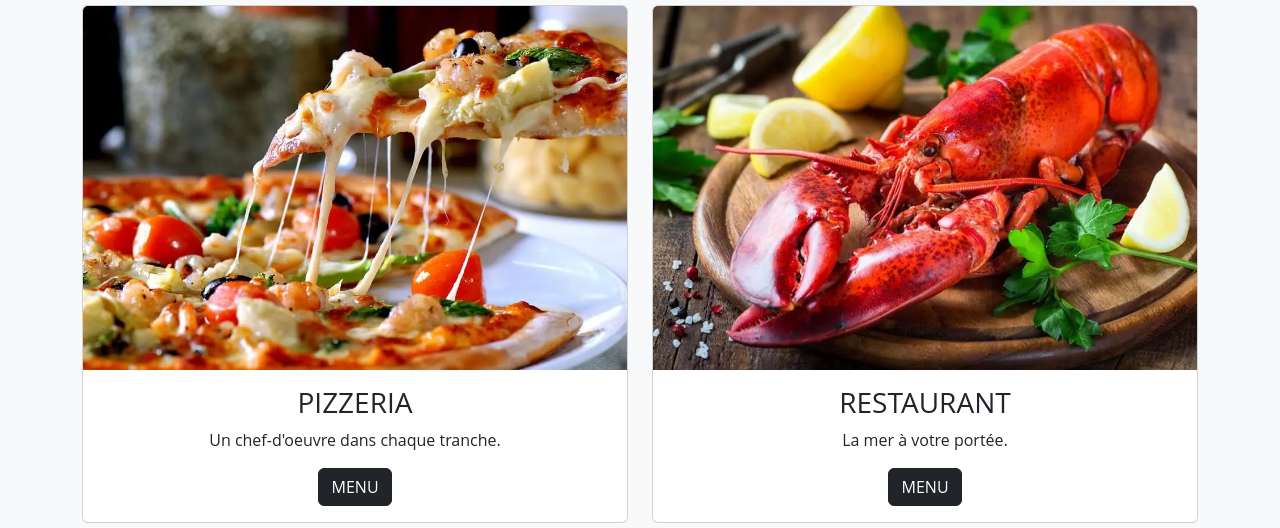
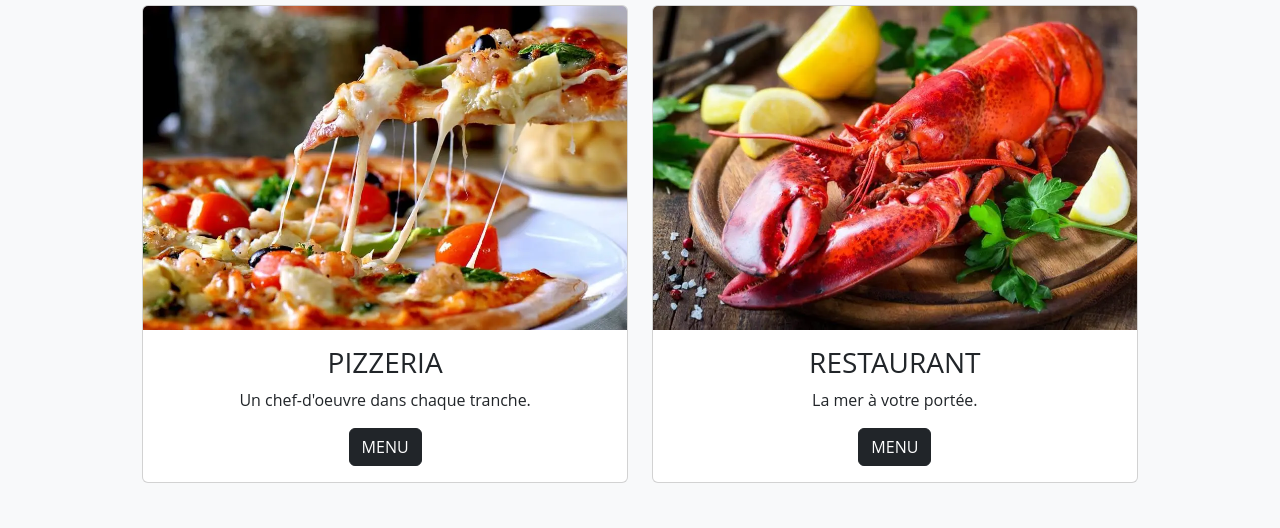
Before and after one commit to host-slmnstream/ladorada, a plain HTML site: page index.html in a window 1280 px wide. Shown: the part 783-1311 px from the top of the page. Drawn offline with nearby package versions, Linux system fonts and the light colour scheme; a web font is replaced by a local one.

Commit message:
Add files via upload

```diff
--- a/index.html
+++ b/index.html
@@ -61,7 +61,7 @@
 
             <div class="col-sm-6 mb-3 mb-sm-0">
               <div class="card">
-                <img src="img/pizzeria.webp" class="card-img-top" alt="pizzeria" width="960px">
+                <img src="img/pizzeria.webp" class="card-img-top" alt="pizzeria" width="483" height="324">
                 <div class="card-body">
                   <h3 class="card-title text-uppercase">pizzeria</h3>
                   <p class="card-text">Un chef-d'oeuvre dans chaque tranche.</p>
@@ -72,7 +72,7 @@
 
             <div class="col-sm-6">
               <div class="card">
-                <img src="img/restaurant.webp" class="card-img-top" alt="restaurant" width="960px">
+                <img src="img/restaurant.webp" class="card-img-top main-img" alt="restaurant" width="483" height="324">
                 <div class="card-body">
                   <h3 class="card-title text-uppercase">restaurant</h3>
                   <p class="card-text">La mer à votre portée.</p>
--- a/style.css
+++ b/style.css
@@ -45,6 +45,9 @@ header {
     background-repeat: no-repeat;
     background-size: cover;
 }
+.main-img {
+    width: 100%;
+}
 .navbar .navbar-toggler:focus {
     box-shadow: none;
 }
@@ -52,8 +55,6 @@ header {
     text-align:center;
     width:100%;
     height:400px;
-
-
 }
 .gmap_canvas {overflow:hidden;
     background:none!important;
```
